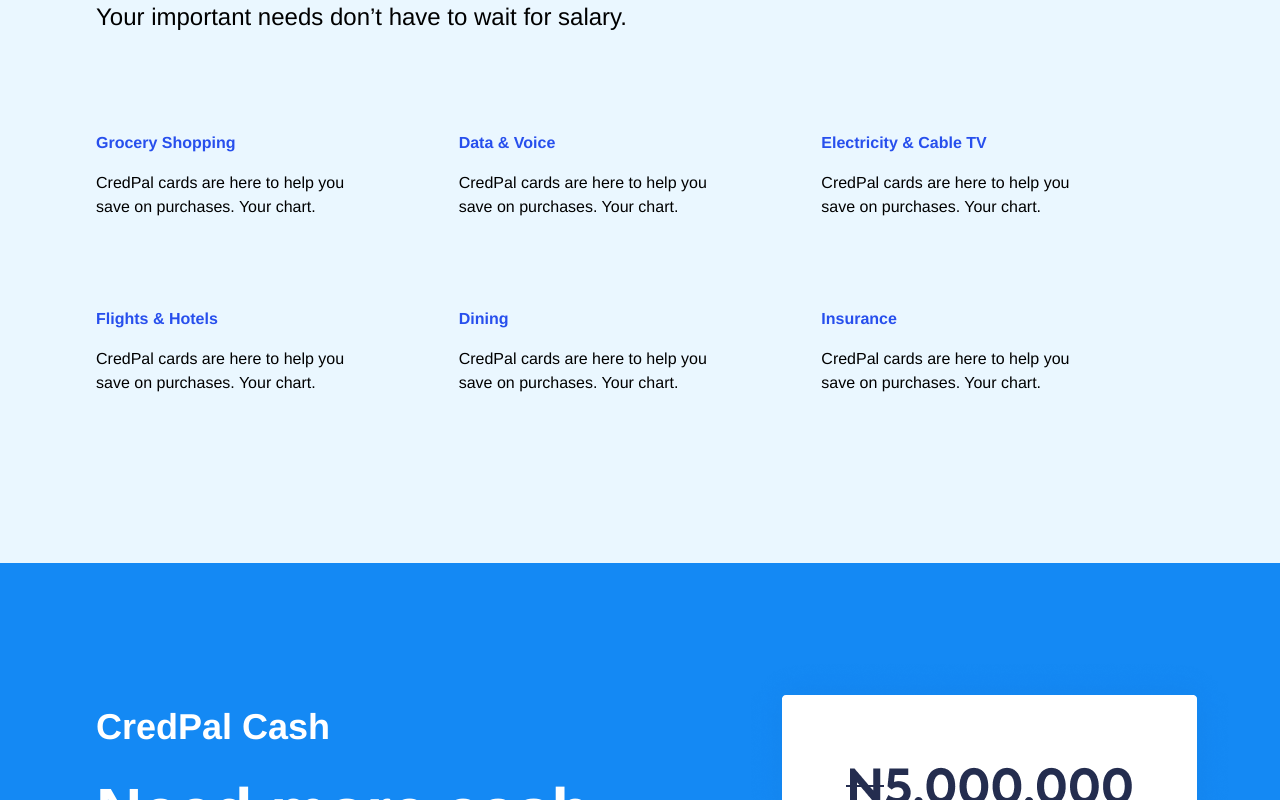
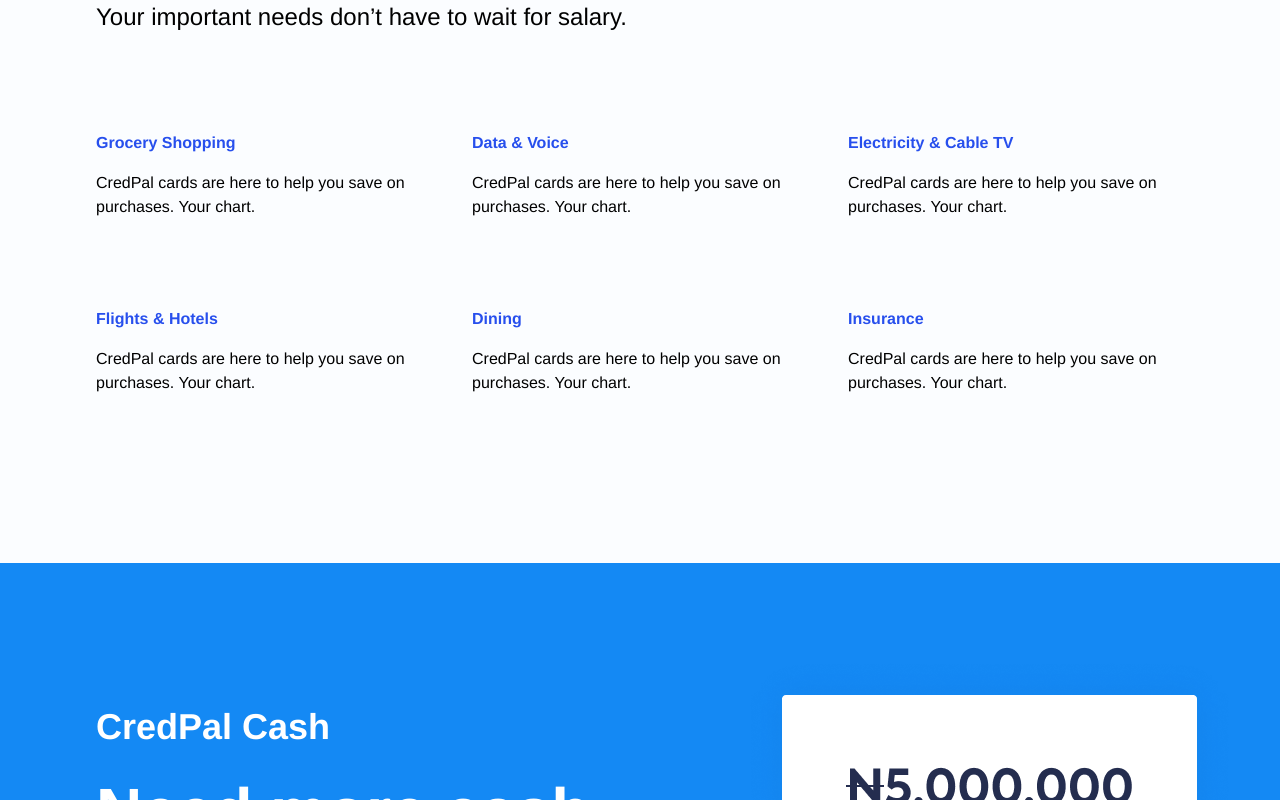
Before and after one commit to davidd-credpal/Website, a Vue app: page / in a window 1280 px wide. Shown: the part 1340-2140 px from the top of the page. Built offline with nearby package versions, Linux system fonts and the light colour scheme.

Commit message:
updated styles in tailwindcss file

```diff
--- a/src/assets/css/tailwind.css
+++ b/src/assets/css/tailwind.css
@@ -3,3 +3,14 @@
 @tailwind components;
 
 @tailwind utilities;
+
+.bgPrimaryButton {
+  background-color: #274fed;
+}
+.text-white {
+  color: #ffffff;
+}
+
+.text-primary {
+  color: #274fed;
+}
--- a/src/components/ButtonComponent.vue
+++ b/src/components/ButtonComponent.vue
@@ -1,7 +1,7 @@
 <template>
   <span>
     <button
-      class="bg-primary hover:bg-blue-700 text-white font-bold not-italic text-sm py-4 px-4 rounded-sm"
+      class="bgPrimaryButton hover:bg-blue-700 text-white font-bold not-italic text-sm py-4 px-4 rounded-sm"
       type="submit"
     >
       {{ buttonText }}
@@ -21,8 +21,8 @@
 </script>
 
 <style lang="scss" scoped>
-button {
-  background-color: rgba(39, 79, 237, var(--bg-opacity));
-  color: white;
-}
+// button {
+//   background-color: rgba(39, 79, 237, var(--bg-opacity));
+//   color: white;
+// }
 </style>
--- a/src/views/Personal.vue
+++ b/src/views/Personal.vue
@@ -101,9 +101,9 @@
         <!-- usecase list-->
         <div class="my-0 md:my-20">
           <div
-            class="grid md:grid-cols-3 sm:grid-cols-1 lg:grid-cols-3 xl:grid-cols-3 md:my-8"
+            class="grid md:grid-cols-3 sm:grid-cols-1 lg:grid-cols-3 xl:grid-cols-3 md:my-8 text-blue-300 xl:gap-10"
           >
-            <div class="mr-24 mb-10">
+            <div class="xl:mr-0 mr-24 mb-10">
               <h3
                 class=" not-italic font-bold text-primary leading-6 capitalize"
               >
@@ -116,7 +116,7 @@
                 chart.
               </p>
             </div>
-            <div class="mr-24 mb-10">
+            <div class="xl:mr-0 mr-24 mb-10">
               <h3
                 class=" not-italic font-bold text-primary leading-6 capitalize"
               >
@@ -129,7 +129,7 @@
                 chart.
               </p>
             </div>
-            <div class="mr-24 mb-10">
+            <div class="xl:mr-0 mr-24 mb-10">
               <h3
                 class=" not-italic font-bold text-primary leading- capitalize"
               >
@@ -144,9 +144,9 @@
             </div>
           </div>
           <div
-            class="grid md:grid-cols-3 sm:grid-cols-1 lg:grid-cols-3 xl:grid-cols-3 md:my-8"
+            class="grid md:grid-cols-3 sm:grid-cols-1 lg:grid-cols-3 xl:grid-cols-3 md:my-8 xl:gap-10"
           >
-            <div class="mr-24 mb-10">
+            <div class="xl:mr-0 mr-24 mb-10">
               <h3
                 class=" not-italic font-bold text-primary leading-6 capitalize"
               >
@@ -159,7 +159,7 @@
                 chart.
               </p>
             </div>
-            <div class="mr-24 mb-10">
+            <div class="xl:mr-0 mr-24 mb-10">
               <h3
                 class=" not-italic font-bold text-primary leading-6 capitalize"
               >
@@ -172,7 +172,7 @@
                 chart.
               </p>
             </div>
-            <div class="mr-24 mb-10">
+            <div class="xl:mr-0 mr-24 mb-10">
               <h3
                 class=" not-italic font-bold text-primary leading- capitalize"
               >
@@ -479,13 +479,13 @@
         <div class="w-full text-center py-12">
           <span>
             <button
-              class="xl:mx-6 md:mx-6 mb-6 bg-primary hover:bg-blue-800 text-white font-bold hover:text-white px-16 py-4 border border-blue-500 hover:border-transparent rounded-sm"
+              class="xl:mx-6 md:mx-6 mb-6 bgPrimaryButton text-white font-bold hover:text-white px-16 py-4 border border-blue-500 hover:border-transparent rounded-sm"
               type="submit"
             >
               Get a Card
             </button>
             <button
-              class="xl:mx-6 md:mx-6 mb-6  bg-transparent hover:bg-primary  hover:font-semibold text-white font-thin px-16 py-4 border border-black hover:border-transparent rounded-sm"
+              class="xl:mx-6 md:mx-6 mb-6  bg-transparent text-black  hover:font-semibold font-thin px-16 py-4 border border-black hover:border-black rounded-sm"
               type="submit"
             >
               Contact Us
@@ -544,10 +544,11 @@
     top: -1rem;
   }
 }
-span > button:nth-child(1) {
-  background-color: rgba(39, 79, 237, var(--bg-opacity));
-  color: white;
-}
+
+// span > button:nth-child(1) {
+//   background-color: rgba(39, 79, 237, var(--bg-opacity));
+//   color: white;
+// }
 // span > button:nth-child(2):hover {
 //   background-color: rgba(39, 79, 237, var(--bg-opacity)) !important;
 //   color: #fff;
--- a/tailwind.config.js
+++ b/tailwind.config.js
@@ -4,12 +4,10 @@
     inset: {
       "-2.5": "-2.5rem"
     },
-    textColor: {
-      primary: "#274fed"
-    },
-    backgroundColor: {
-      primary: "#274fed"
-    },
+
+    // backgroundColor: {
+    //   primary: "#274fed"
+    // },
     fontSize: {
       xs: ".75rem",
       xls: "0.8125rem",
```
